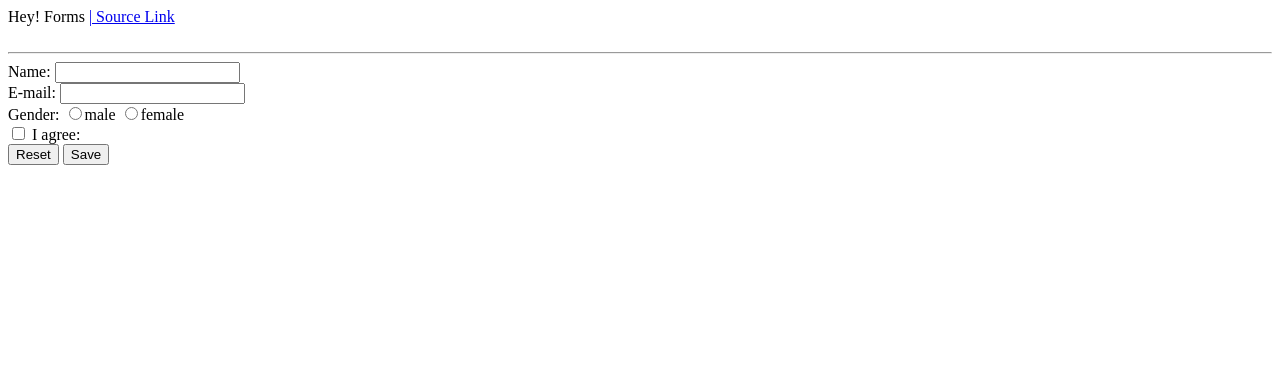
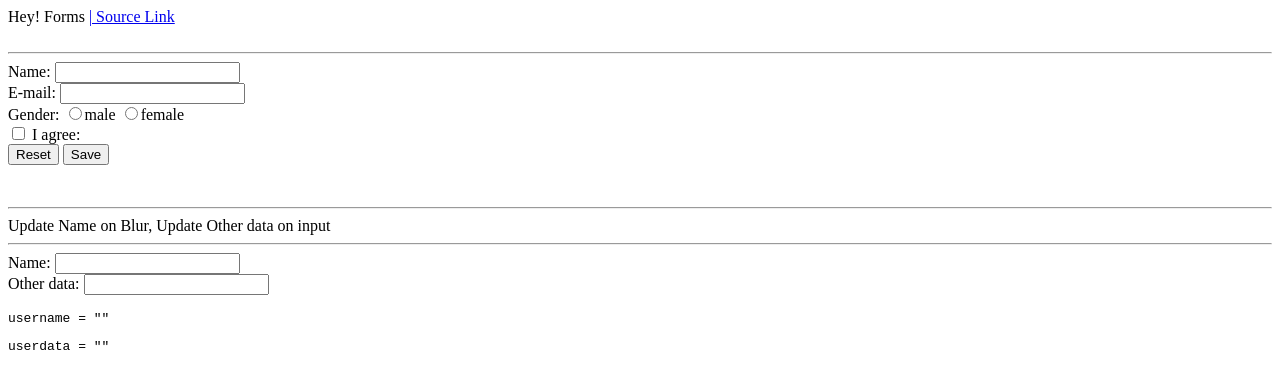
Before and after one commit to zishon89us/ngTraining, a website: page todos/todo7.html in a window 1280 px wide. Drawn offline with nearby package versions, Linux system fonts and the light colour scheme.

Commit message:
angular forms ng-model blur options

```diff
--- a/todos/todo7.html
+++ b/todos/todo7.html
@@ -1,5 +1,7 @@
 <html>
-<head lang="en">    <meta charset="UTF-8">     <title></title>
+<head lang="en">
+    <meta charset="UTF-8">
+    <title></title>
     <style type="text/css" rel="stylesheet">
         .css-form input.ng-invalid.ng-touched {
             background-color: #FA787E;
@@ -19,48 +21,67 @@
     <hr>
     <form name="form" class="css-form" novalidate>
         Name:
-        <input type="text" ng-model="user.name" name="uName" required="" />
-        <br />
+        <input type="text" ng-model="user.name" name="uName" required=""/>
+        <br/>
+
         <div ng-show="form.$submitted || form.uName.$touched">
             <div ng-show="form.uName.$error.required">Tell us your name.</div>
         </div>
 
         E-mail:
-        <input type="email" ng-model="user.email" name="uEmail" required="" />
-        <br />
+        <input type="email" ng-model="user.email" name="uEmail" required=""/>
+        <br/>
+
         <div ng-show="form.$submitted || form.uEmail.$touched">
             <span ng-show="form.uEmail.$error.required">Tell us your email.</span>
             <span ng-show="form.uEmail.$error.email">This is not a valid email.</span>
         </div>
 
         Gender:
-        <input type="radio" ng-model="user.gender" value="male" />male
-        <input type="radio" ng-model="user.gender" value="female" />female
-        <br />
-        <input type="checkbox" ng-model="user.agree" name="userAgree" required="" />
+        <input type="radio" ng-model="user.gender" value="male"/>male
+        <input type="radio" ng-model="user.gender" value="female"/>female
+        <br/>
+        <input type="checkbox" ng-model="user.agree" name="userAgree" required=""/>
 
         I agree:
-        <input ng-show="user.agree" type="text" ng-model="user.agreeSign" required="" />
-        <br />
+        <input ng-show="user.agree" type="text" ng-model="user.agreeSign" required=""/>
+        <br/>
+
         <div ng-show="form.$submitted || form.userAgree.$touched">
             <div ng-show="!user.agree || !user.agreeSign">Please agree and sign.</div>
         </div>
 
-        <input type="button" ng-click="reset(form)" value="Reset" />
-        <input type="submit" ng-click="update(user)" value="Save" />
+        <input type="button" ng-click="reset(form)" value="Reset"/>
+        <input type="submit" ng-click="update(user)" value="Save"/>
     </form>
+    <!-- ng-model options, update on blur-->
+    <br>
+    <hr>
+    Update Name on Blur, Update Other data on input
+    <hr>
+    <div ng-controller="BlurCtrl">
+        <form>
+            Name:
+            <input type="text" ng-model="user.name" ng-model-options="{ updateOn: 'blur' }"/><br/>
+            Other data:
+            <input type="text" ng-model="user.data"/><br/>
+        </form>
+        <pre>username = "{{user.name}}"</pre>
+        <pre>userdata = "{{user.data}}"</pre>
+    </div>
+
 </div>
 <script src="//ajax.googleapis.com/ajax/libs/angularjs/1.4.0-beta.6/angular.min.js"></script>
 <script type="text/javascript">
     angular.module('MyApp', [])
-            .controller("MyCtrl", ['$scope', function($scope) {
+            .controller("MyCtrl", ['$scope', function ($scope) {
                 $scope.master = {};
 
-                $scope.update = function(user) {
+                $scope.update = function (user) {
                     $scope.master = angular.copy(user);
                 };
 
-                $scope.reset = function(form) {
+                $scope.reset = function (form) {
                     if (form) {
                         form.$setPristine();
                         form.$setUntouched();
@@ -69,7 +90,11 @@
                 };
 
                 $scope.reset();
-            }]);
+            }])
+            .controller("BlurCtrl", ['$scope', function ($scope) {
+                $scope.user = {};
+            }])
+
 </script>
 </body>
 </html>
```
